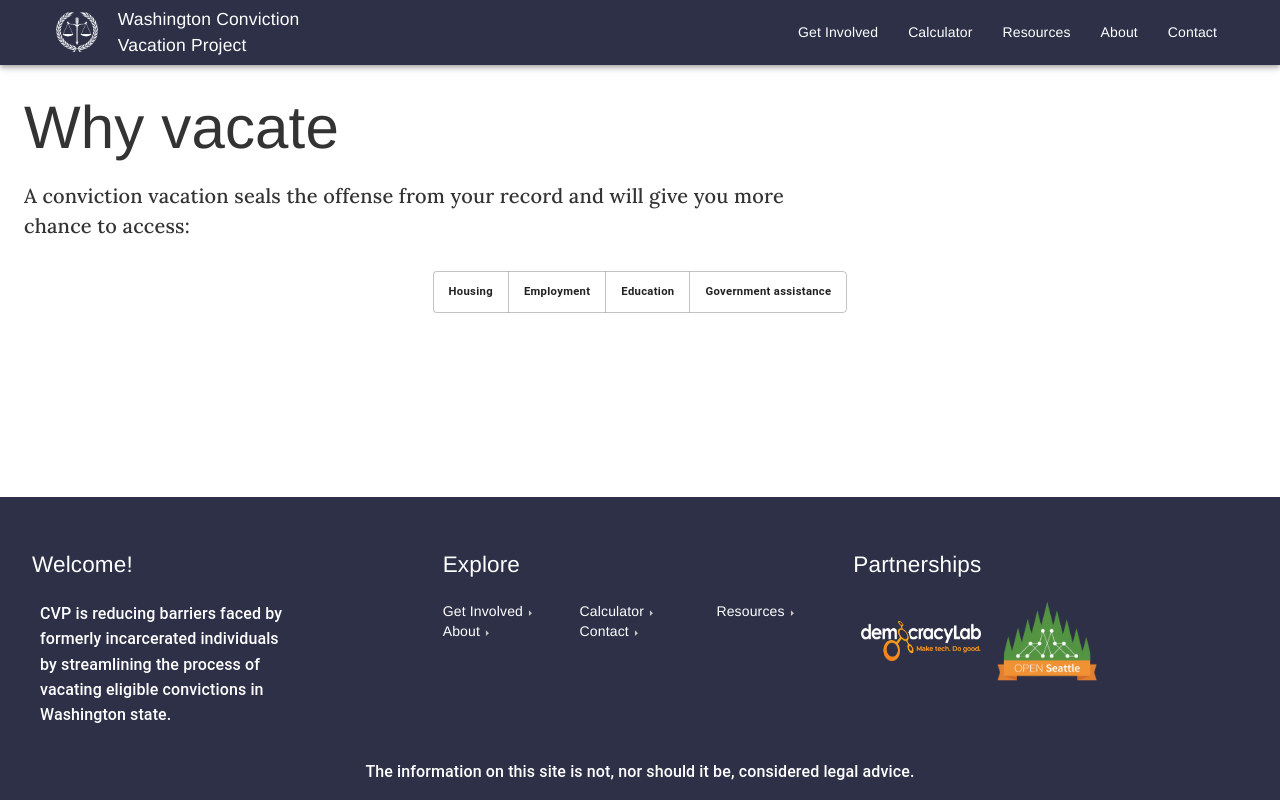
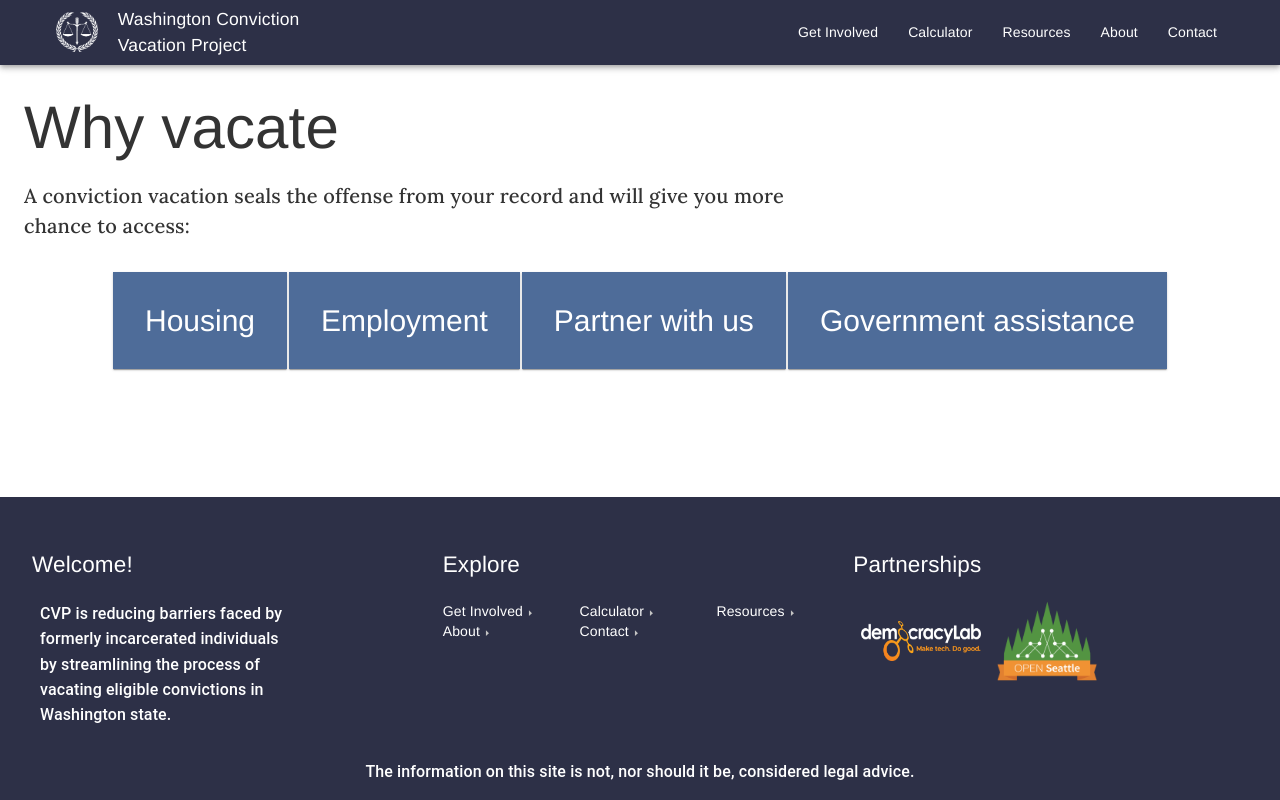
Before and after one commit to openseattle/clearviction-v1, a React (Create React App) app: page /why-vacate in a window 1280 px wide. Built offline with nearby package versions, Linux system fonts and the light colour scheme.

Commit message:
remove unused code, update why vacate with navcard

```diff
--- a/src/Components/FactGroup.jsx
+++ b/src/Components/FactGroup.jsx
@@ -1,14 +1,12 @@
-import { Grid, Box, } from "@material-ui/core";
+import { Grid, Box } from "@material-ui/core";
 import { TextWithImage } from "../Subpages/WhyVacate/TextWithImage";
 import { WhyVacateHousingStyles } from "../Styles/WhyVacateHousingStyles";
 
-
-
 const FactGroup = (props) => {
   const { fact1, fact2, fact3 } = props;
-  const classes =WhyVacateHousingStyles();
+  const classes = WhyVacateHousingStyles();
   return (
-    <Box >
+    <Box>
       <Grid className={classes.containerStyles} container>
         <TextWithImage
           img={fact1.graphic}
@@ -16,7 +14,6 @@ const FactGroup = (props) => {
           text={fact1.text}
           cols={4}
         />
-          <Box style={{paddingTop: "20px"}} />
           <TextWithImage
             img={fact2.graphic}
             header={fact2.title}
--- a/src/Components/NavCardGroup.jsx
+++ b/src/Components/NavCardGroup.jsx
@@ -55,13 +55,13 @@ const NavCardGroup = (props) => {
                 >
                   {pageCard.name}
                 </Typography>
-                <Typography
+                { pageCard.desc && <Typography
                   className={classes.cardTextStyle}
                   variant="body1"
                   align="center"
                 >
                   {pageCard.desc}
-                </Typography>
+                </Typography>}
               </Box>
             </CardActionArea>
           </Card>
--- a/src/Pages/WhyVacatePage.jsx
+++ b/src/Pages/WhyVacatePage.jsx
@@ -1,15 +1,34 @@
 import { Container, ButtonGroup, Button, Box } from "@material-ui/core";
 import { Route, Link as RouterLink } from "react-router-dom";
 import HeroPanel from "../Components/HeroPanel";
+import NavCardGroup from "../Components/NavCardGroup";
 import WhyVacateAssistance from "./WhyVacateAssistance";
 import WhyVacateEducation from "./WhyVacateEducation";
 import WhyVacateEmployment from "./WhyVacateEmployment";
 import WhyVacateHousing from "./WhyVacateHousing";
 
+const pages = [
+  {
+    name: "Housing",
+    link: "/why-vacate/housing",
+  },
+  {
+      name: "Employment",
+      link: "/why-vacate/employment",
+  },
+  {
+      name: "Partner with us",
+      link: "/why-vacate/education",
+  },
+  {
+    name: "Government assistance",
+    link: "/why-vacate/government-assistance",
+}
+]
 const WhyVacatePage = () => {
   return (
     <>
-      <Container>
+      <Container maxWidth="lg">
         <HeroPanel
           title={"Why vacate"}
           subtitle={
@@ -17,23 +36,7 @@ const WhyVacatePage = () => {
           }
         />
         <Box display="flex" justifyContent={"center"}>
-          <ButtonGroup>
-            <Button to="/why-vacate/housing" component={RouterLink}>
-              Housing
-            </Button>
-            <Button to="/why-vacate/employment" component={RouterLink}>
-              Employment
-            </Button>
-            <Button to="/why-vacate/education" component={RouterLink}>
-              Education
-            </Button>
-            <Button
-              to="/why-vacate/government-assistance"
-              component={RouterLink}
-            >
-              Government assistance
-            </Button>
-          </ButtonGroup>
+          <NavCardGroup subPages={pages}/>
         </Box>
       </Container>
       <Route exact path="/why-vacate/housing">
```
Lines whose indentation alone changed are shown as unchanged.
